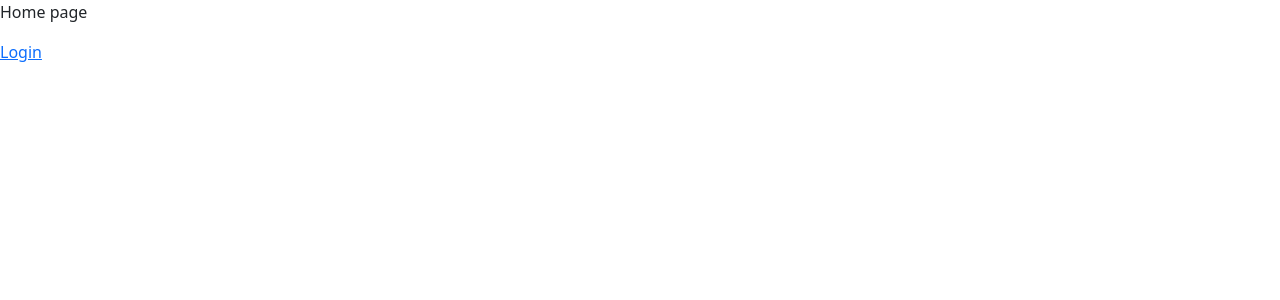
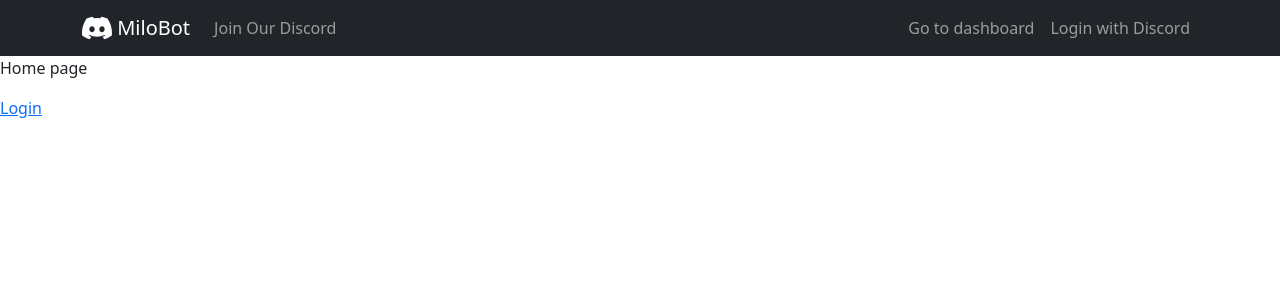
Before and after one commit to MiloBotDev/MiloBot-dashboard, a React (Create React App) app: page / in a window 1280 px wide. Shown: the top 300 px of the page. Built offline with nearby package versions, Linux system fonts and the light colour scheme.

Commit message:
add navbar

```diff
--- a/src/App.js
+++ b/src/App.js
@@ -7,6 +7,7 @@ import Home from './pages/Home';
 import NotFound from './pages/NotFound';
 import { useState } from 'react';
 import Dashboard from './pages/Dashboard';
+import NavBar from './components/NavBar';
 
 const initialUserState = {
   loggedIn: false
@@ -16,6 +17,8 @@ function App() {
   const [userState, setUserState] = useState(initialUserState);
 
   return (
+    <>
+      <NavBar />
       <BrowserRouter>
         <Routes>
           <Route path="/">
@@ -26,6 +29,7 @@ function App() {
           </Route>
         </Routes>
       </BrowserRouter>
+    </>
   );
 }
 
--- /dev/null
+++ b/src/components/NavBar.js
@@ -0,0 +1,31 @@
+import Container from 'react-bootstrap/Container';
+import Nav from 'react-bootstrap/Nav';
+import Navbar from 'react-bootstrap/Navbar';
+
+const NavBar = ({userState}) => {
+  return (
+    <Navbar bg="dark" variant="dark">
+      <Container>
+        <Navbar.Brand href="/">
+          <img
+            alt=""
+            src="/discord-mark-white.svg"
+            width="30"
+            height="30"
+            className="d-inline-block align-top"
+          />{' '}
+          MiloBot
+        </Navbar.Brand>
+        <Nav className="me-auto">
+          <Nav.Link href="#join-our-discord">Join Our Discord</Nav.Link>
+        </Nav>
+        <Nav>
+          <Nav.Link href="#dashboard">Go to dashboard</Nav.Link>
+          <Nav.Link href="#login">Login with Discord</Nav.Link>
+        </Nav>
+      </Container>
+    </Navbar>
+  )
+}
+
+export default NavBar;
```
Also changed, not shown: public/discord-mark-white.svg (added). Lines whose indentation alone changed are shown as unchanged.
